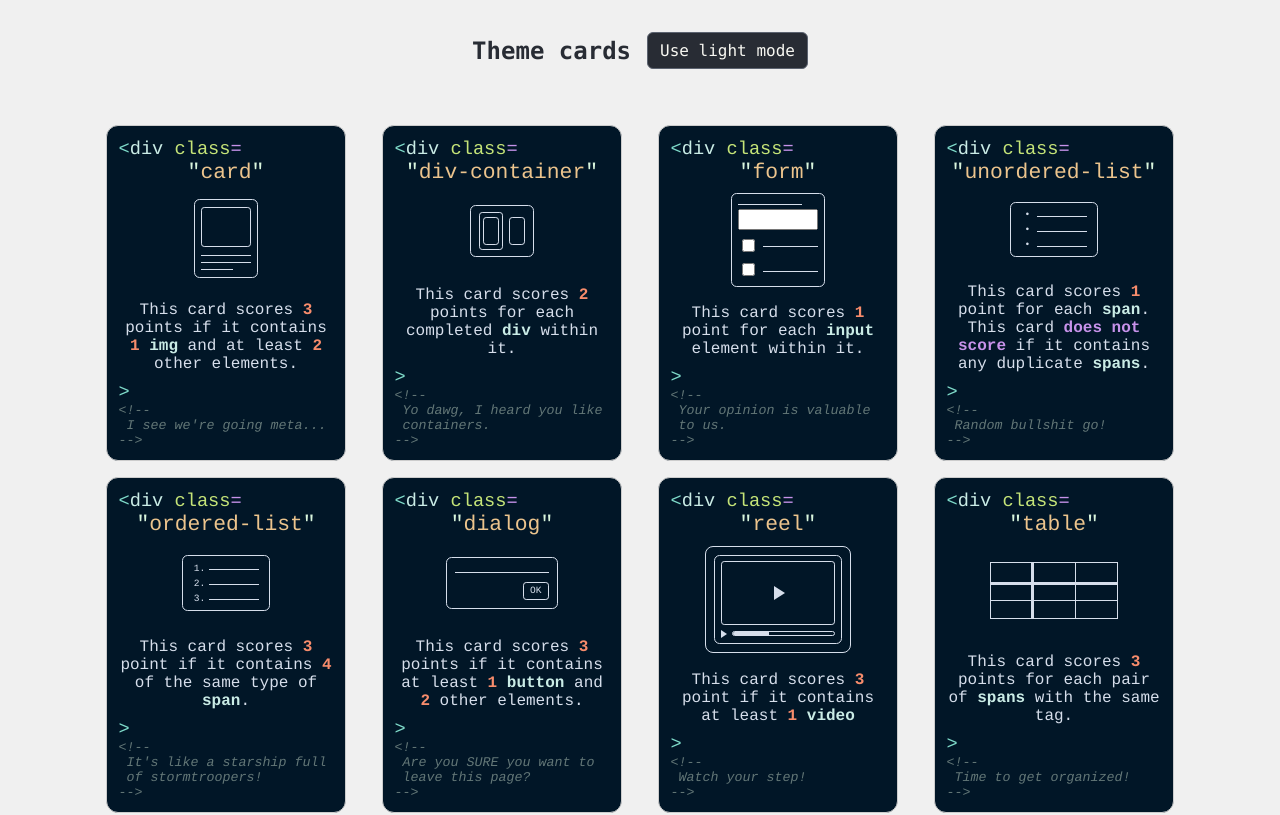
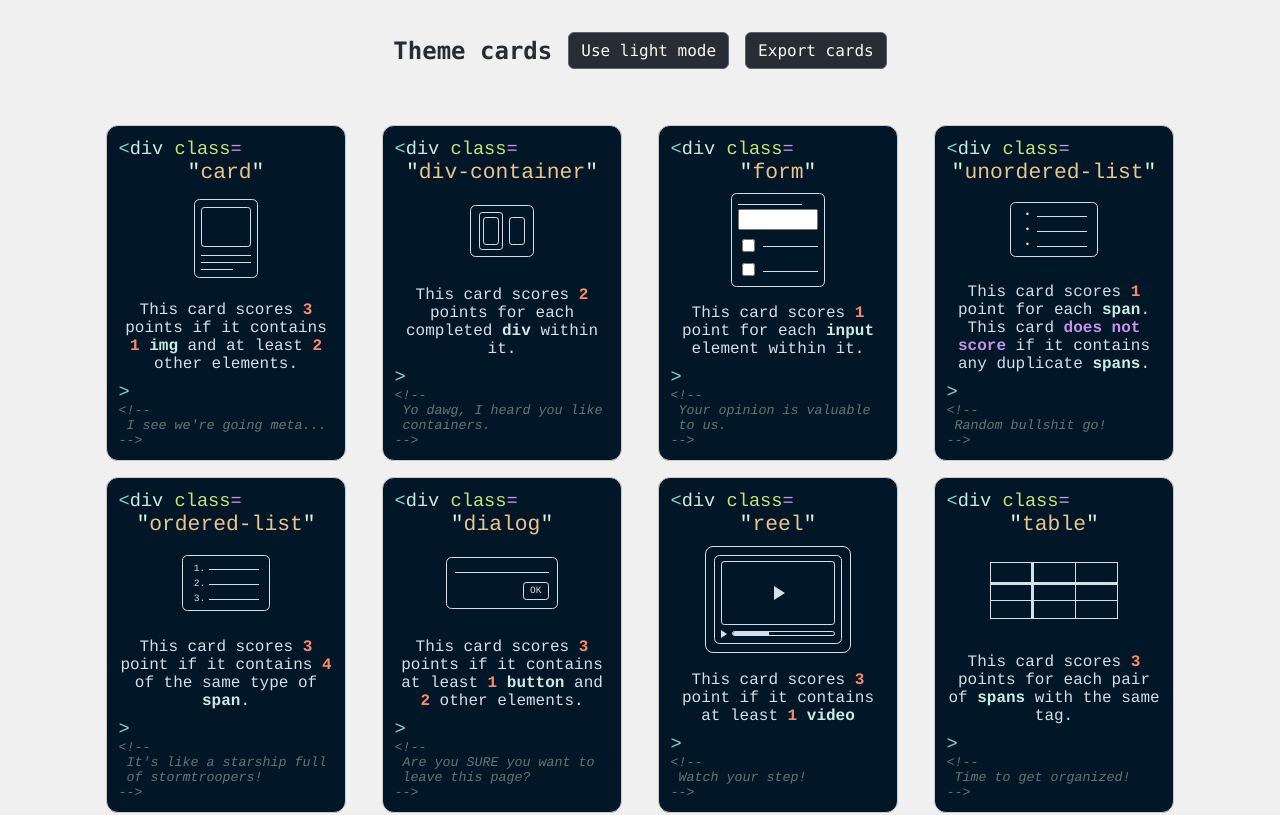
Before and after one commit to TangerineCat/divspan, a React (Vite) app: page / in a window 1280 px wide. Shown: the top 815 px of the page. Built offline with nearby package versions, Linux system fonts and the light colour scheme.

Commit message:
Export cards as images

```diff
--- a/package.json
+++ b/package.json
@@ -11,6 +11,8 @@
     "typecheck": "tsc --noEmit"
   },
   "dependencies": {
+    "html-to-image": "^1.11.13",
+    "jszip": "^3.10.2",
     "react": "^19.2.8",
     "react-dom": "^19.2.8"
   },
--- a/src/App.scss
+++ b/src/App.scss
@@ -12,6 +12,7 @@
 .app-header {
   align-items: center;
   display: flex;
+  flex-wrap: wrap;
   gap: 1rem;
   justify-content: center;
 
@@ -21,7 +22,8 @@
   }
 }
 
-.theme-toggle {
+.theme-toggle,
+.export-cards-button {
   background: #282c34;
   border: 1px solid #5c6370;
   border-radius: 0.375rem;
@@ -36,8 +38,19 @@
   }
 }
 
+.export-cards-button:disabled {
+  cursor: wait;
+  opacity: 0.7;
+}
+
+.export-error {
+  color: #b42318;
+  margin: -0.75rem 0 0;
+}
+
 .app.light-mode {
-  .theme-toggle {
+  .theme-toggle,
+  .export-cards-button {
     background: #fff;
     color: #282c34;
   }
@@ -66,7 +79,8 @@
     display: none;
   }
 
-  .theme-toggle {
+  .theme-toggle,
+  .export-cards-button {
     display: none;
   }
 
--- a/src/App.tsx
+++ b/src/App.tsx
@@ -1,6 +1,8 @@
 /// <reference types="vite/client" />
 
-import { useState } from 'react'
+import { useRef, useState } from 'react'
+import { toBlob } from 'html-to-image'
+import JSZip from 'jszip'
 import Card from './Card'
 import type { CardConfig } from './card_config'
 import './App.scss'
@@ -16,6 +18,60 @@ const cards: CardConfig[] = [
 
 function App() {
   const [lightMode, setLightMode] = useState(false)
+  const [isExporting, setIsExporting] = useState(false)
+  const [exportError, setExportError] = useState<string | null>(null)
+  const galleryRef = useRef<HTMLDivElement>(null)
+
+  async function exportCards() {
+    setIsExporting(true)
+    setExportError(null)
+
+    try {
+      const gallery = galleryRef.current
+      if (!gallery) {
+        throw new Error('The card gallery is not available.')
+      }
+
+      const cardElements = Array.from(
+        gallery.querySelectorAll<HTMLElement>(':scope > .card'),
+      )
+      if (cardElements.length !== cards.length) {
+        throw new Error('Could not find every card in the gallery.')
+      }
+
+      const zip = new JSZip()
+      for (const [index, cardElement] of cardElements.entries()) {
+        const image = await toBlob(cardElement, { pixelRatio: 2 })
+        if (!image) {
+          throw new Error(`Could not render card ${index + 1} as an image.`)
+        }
+
+        const config = cards[index]
+        const cardName = `${config.type}-${config.name}`.replace(
+          /[^\w-]+/g,
+          '-',
+        )
+        const sequence = String(index + 1).padStart(2, '0')
+        zip.file(`${sequence}-${cardName}.png`, image)
+      }
+
+      const archive = await zip.generateAsync({ type: 'blob' })
+      const downloadUrl = URL.createObjectURL(archive)
+      const downloadLink = document.createElement('a')
+      downloadLink.href = downloadUrl
+      downloadLink.download = 'theme-cards.zip'
+      downloadLink.click()
+      URL.revokeObjectURL(downloadUrl)
+    } catch (error) {
+      setExportError(
+        error instanceof Error
+          ? `Could not export cards: ${error.message}`
+          : 'Could not export cards due to an unexpected error.',
+      )
+    } finally {
+      setIsExporting(false)
+    }
+  }
 
   return (
     <main className={`app${lightMode ? ' light-mode' : ''}`}>
@@ -29,10 +85,30 @@ function App() {
         >
           {lightMode ? 'Use dark mode' : 'Use light mode'}
         </button>
+        <button
+          className="export-cards-button"
+          disabled={isExporting}
+          onClick={exportCards}
+          type="button"
+        >
+          {isExporting ? 'Exporting...' : 'Export cards'}
+        </button>
       </header>
-      <div className="card-gallery" aria-label="Theme card gallery">
-        {cards.map((config) => (
-          <Card config={config} key={`${config.type}-${config.name}`} />
+      {exportError && (
+        <p className="export-error" role="alert">
+          {exportError}
+        </p>
+      )}
+      <div
+        className="card-gallery"
+        aria-label="Theme card gallery"
+        ref={galleryRef}
+      >
+        {cards.map((config, index) => (
+          <Card
+            config={config}
+            key={`${config.type}-${config.name}-${index}`}
+          />
         ))}
       </div>
     </main>
```
Also changed, not shown: 1 other file (tests, documents, lock files or other folders).
